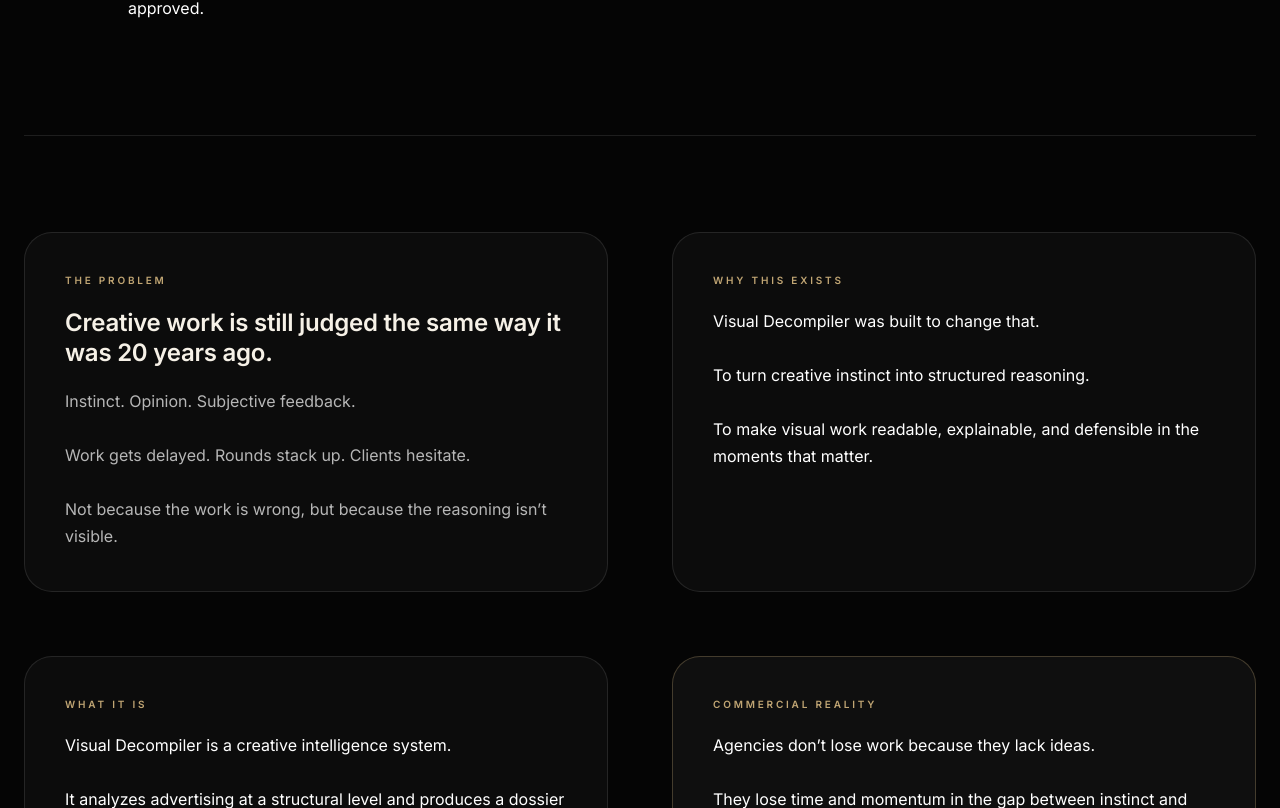
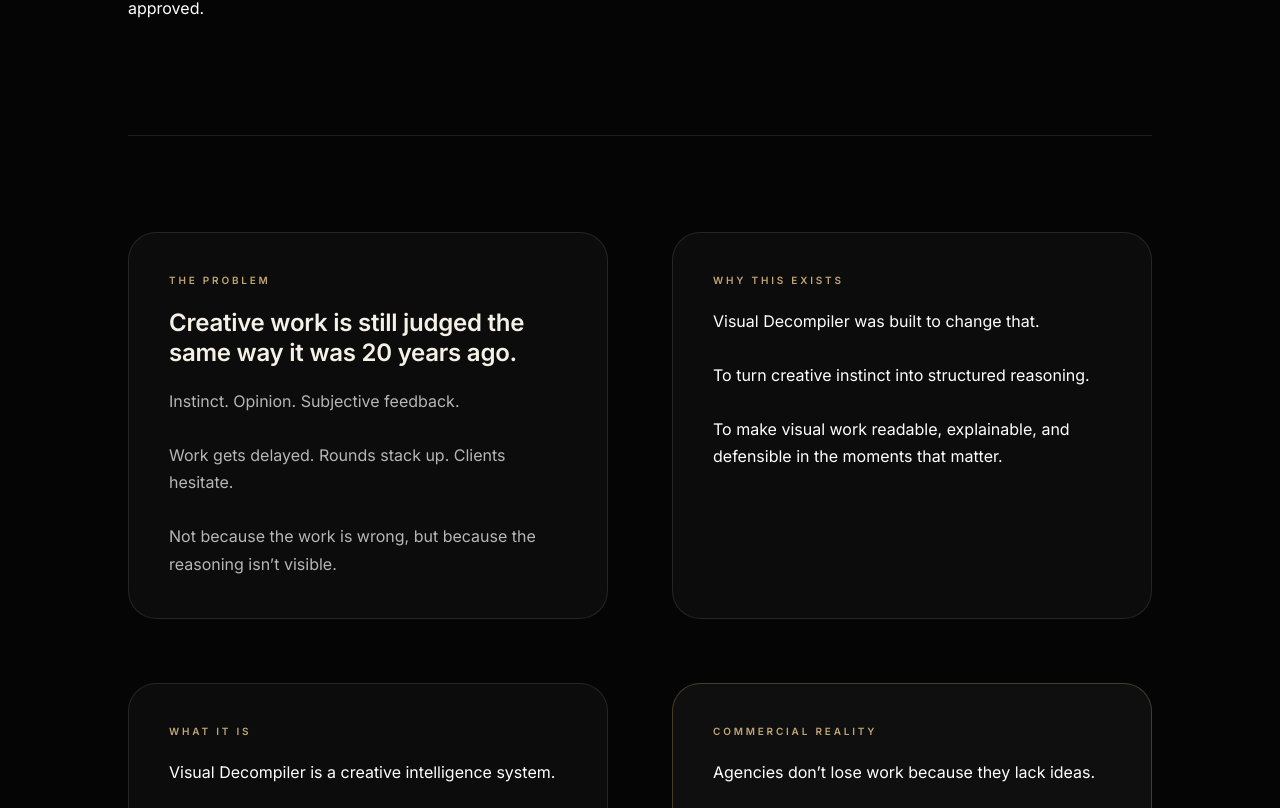
Before and after one commit to popvisly/visual-decompiler, a Next.js app: page /about in a window 1280 px wide. Shown: the part 472-1280 px from the top of the page. Built offline with nearby package versions, Linux system fonts and the light colour scheme; no server answers.

Commit message:
Align About content width to hero container

```diff
--- a/src/app/about/page.tsx
+++ b/src/app/about/page.tsx
@@ -32,8 +32,9 @@ export default function AboutPage() {
             </section>
 
             {/* Problem + Why + What + Commercial + Positioning + Vision */}
-            <section className="px-6 pb-40 lg:pb-56">
-                <div className="mx-auto max-w-[1400px] border-t border-white/10 pt-16 lg:pt-24">
+            <section className="pb-40 lg:pb-56">
+                <div className="mx-auto w-full max-w-[1120px] px-6 lg:px-12">
+                    <div className="border-t border-white/10 pt-16 lg:pt-24">
                     <div className="grid grid-cols-1 gap-12 lg:grid-cols-2 lg:gap-16">
                         <motion.article
                             initial={{ opacity: 0, y: 20 }}
@@ -130,6 +131,7 @@ export default function AboutPage() {
                             From internal reviews to final client decisions.
                         </p>
                     </motion.div>
+                    </div>
                 </div>
             </section>
 
```
